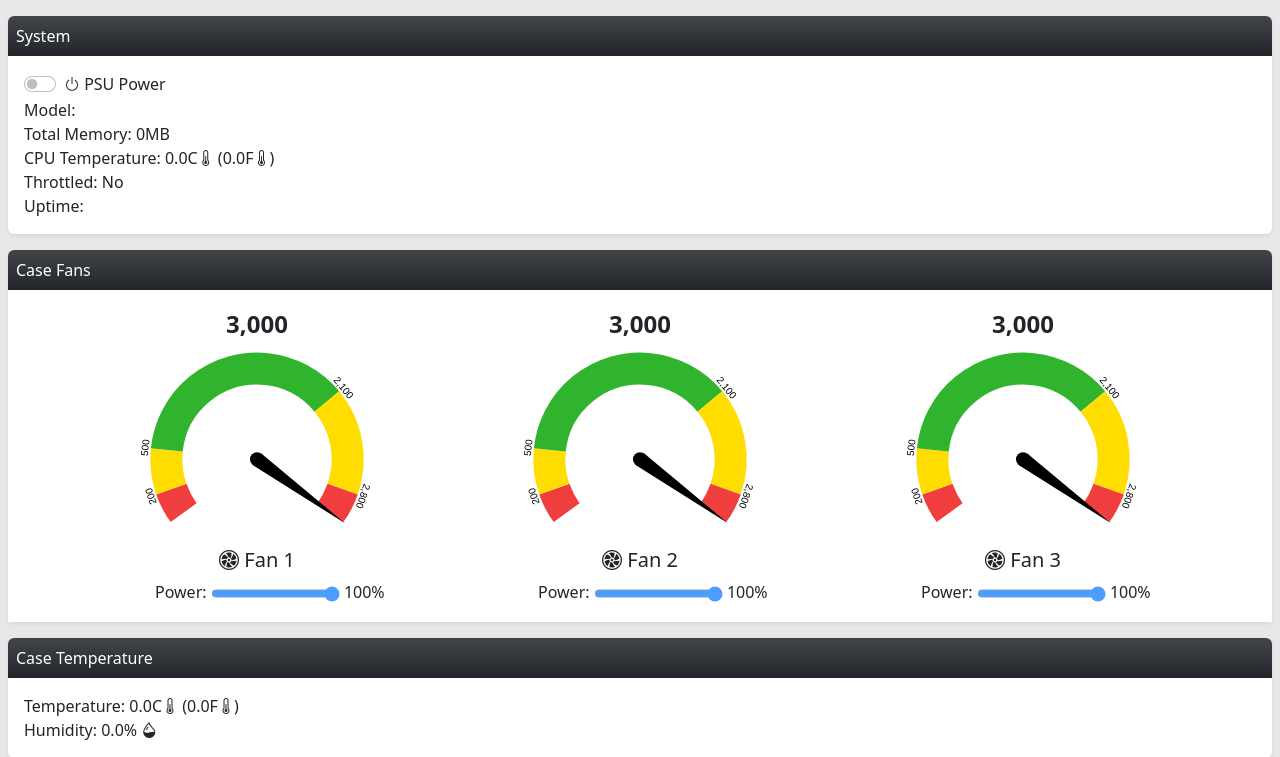
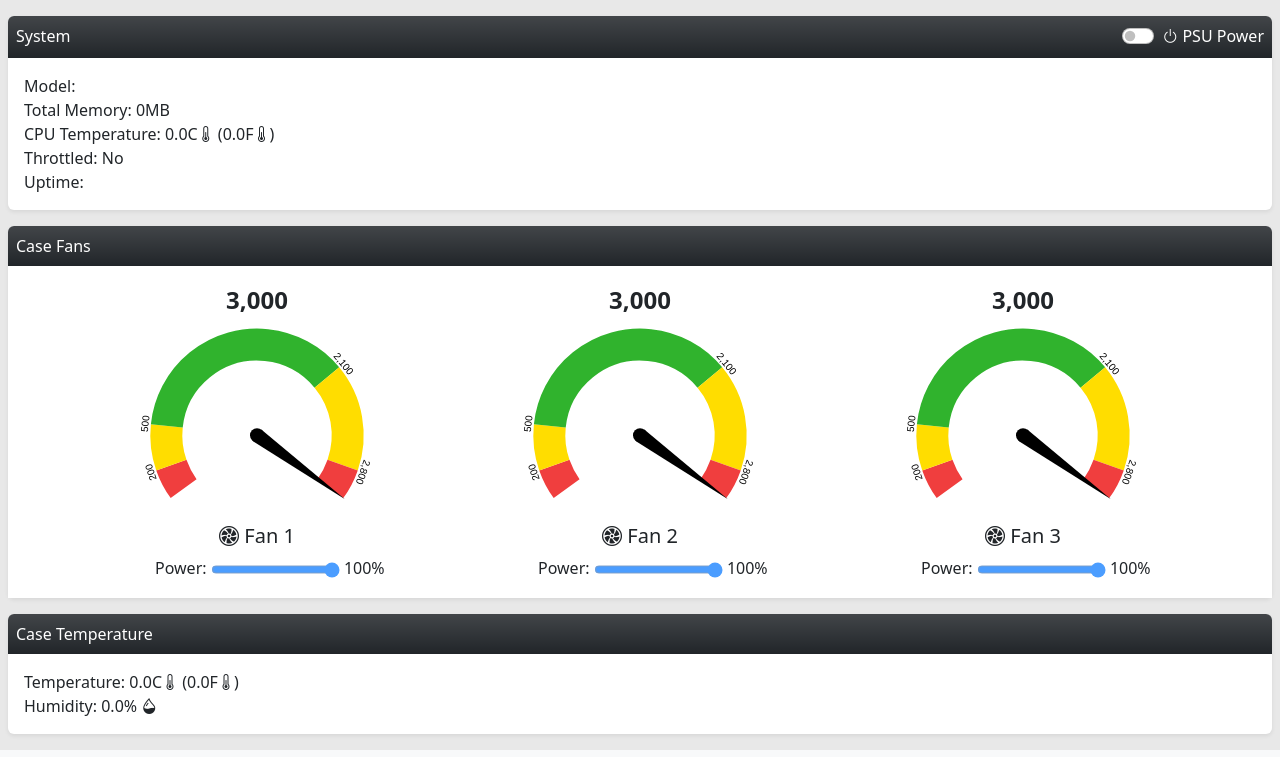
Before and after one commit to brunokc/pyBMC, a Flask app: page / in a window 1280 px wide. Shown: the part 74-831 px from the top of the page. Run offline with Flask 2, Linux system fonts and the light colour scheme; data that the repository does not hold is empty; some libraries are stand-ins or nearby versions.

Commit message:
Move the power switch to the title bar
It used to be in the System panel body before.

```diff
--- a/pyBMC/templates/main.html
+++ b/pyBMC/templates/main.html
@@ -33,12 +33,14 @@
   </nav>
 
   <div class="d-flex flex-column rounded shadow-sm mx-2 my-3">
-    <div class="rounded-top p-2 text-white bg-dark bg-gradient">System</div>
-    <div class="p-3">
+    <div class="d-flex flex-row rounded-top p-2 text-white bg-dark bg-gradient">
+      <span class="flex-grow-1">System</span>
       <div class="form-check form-switch">
         <input class="form-check-input" type="checkbox" role="switch" id="power-state">
         <label class="form-check-label" for="power-state"><i class="bi bi-power"></i>&nbsp;PSU Power</label>
       </div>
+    </div>
+    <div class="p-3">
       <div>
         Model: <span class="h6"><span id="model"></span></span>
       </div>
```
